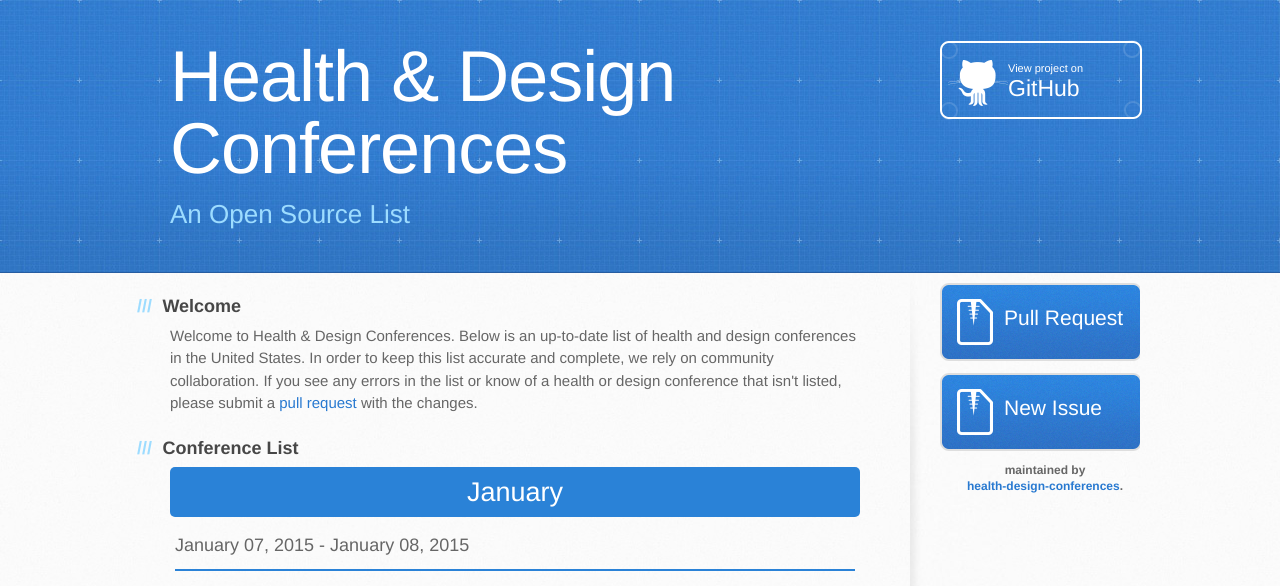
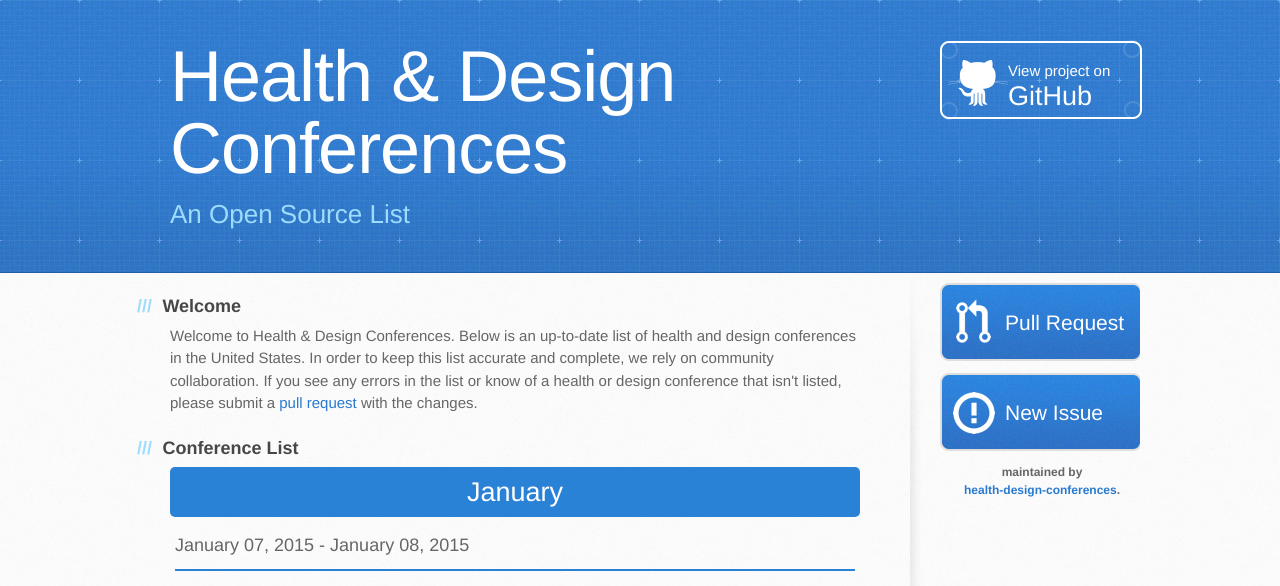
Before and after one commit to noranda/health-it-conferences, a Jekyll site: the page built from index.html, in a window 1280 px wide. Shown: the top 586 px of the page. Built offline with Jekyll 4.4.1, drawn with Linux system fonts in a browser that asks for light colours; nearby versions of some CDN libraries.

Commit message:
updated README, edited styles

```diff
--- a/_scss/_layout.scss
+++ b/_scss/_layout.scss
@@ -83,15 +83,14 @@ aside#sidebar {
   width: 200px;
   min-height: 504px;
   padding-left: 20px;
-  font-size: 12px;
-  line-height: 1.3;
+  font-size: 0.8em;
   background: transparent url('/images/sidebar-bg.jpg') 0 0 no-repeat;
 }
 
 aside#sidebar p.repo-owner,
 aside#sidebar p.repo-owner a {
   font-weight: bold;
-  margin-left: 10px;
+  margin-left: 8px;
   width: 200px;
   text-align: center;
 }
@@ -105,31 +104,39 @@ a.button {
   height: 80px;
   padding-top: 22px;
   padding-left: 68px;
-  font-family: 'Helvetica Neue', Helvetica, Arial, serif;
-  font-size: 23px;
   line-height: 1.2;
   color: #fff;
 }
 
 a.button small {
   display: block;
-  font-size: 11px;
+  font-size: 15px;
 }
 
 header a.button {
   position: absolute;
   top: 0;
   right: -35px;
+  font-size: 1.8em;
   background: transparent url('/images/github-button.png') 0 0 no-repeat;
 }
 
 aside a.button {
   display: block;
   width: 200px;
-  padding-left: 64px;
+  padding-left: 65px;
+  line-height: 35px;
+  font-weight: 100;
   margin: 10px;
   font-size: 21px;
-  background: transparent url('/images/download-button.png') 0 0 no-repeat;
+
+  &.pull-request {
+    background: transparent url('/images/pull-request-button.png') 0 0 no-repeat;
+  }
+
+  &.issues {
+    background: transparent url('/images/issues-button.png') 0 0 no-repeat;
+  }
 }
 
 code, pre {
--- a/index.html
+++ b/index.html
@@ -43,10 +43,10 @@ layout: default
 </section>
 
 <aside id="sidebar">
-  <a href="https://github.com/health-design-conferences/health-design-conferences.github.io/pulls" class="button">
+  <a href="https://github.com/health-design-conferences/health-design-conferences.github.io/pulls" class="button pull-request">
     Pull Request
   </a>
-  <a href="https://github.com/health-design-conferences/health-design-conferences.github.io/issues" class="button">
+  <a href="https://github.com/health-design-conferences/health-design-conferences.github.io/issues" class="button issues">
     New Issue
   </a>
 
```
Also changed, not shown: README.md, images/issues-button.png (added), images/pull-request-button.png (added).
